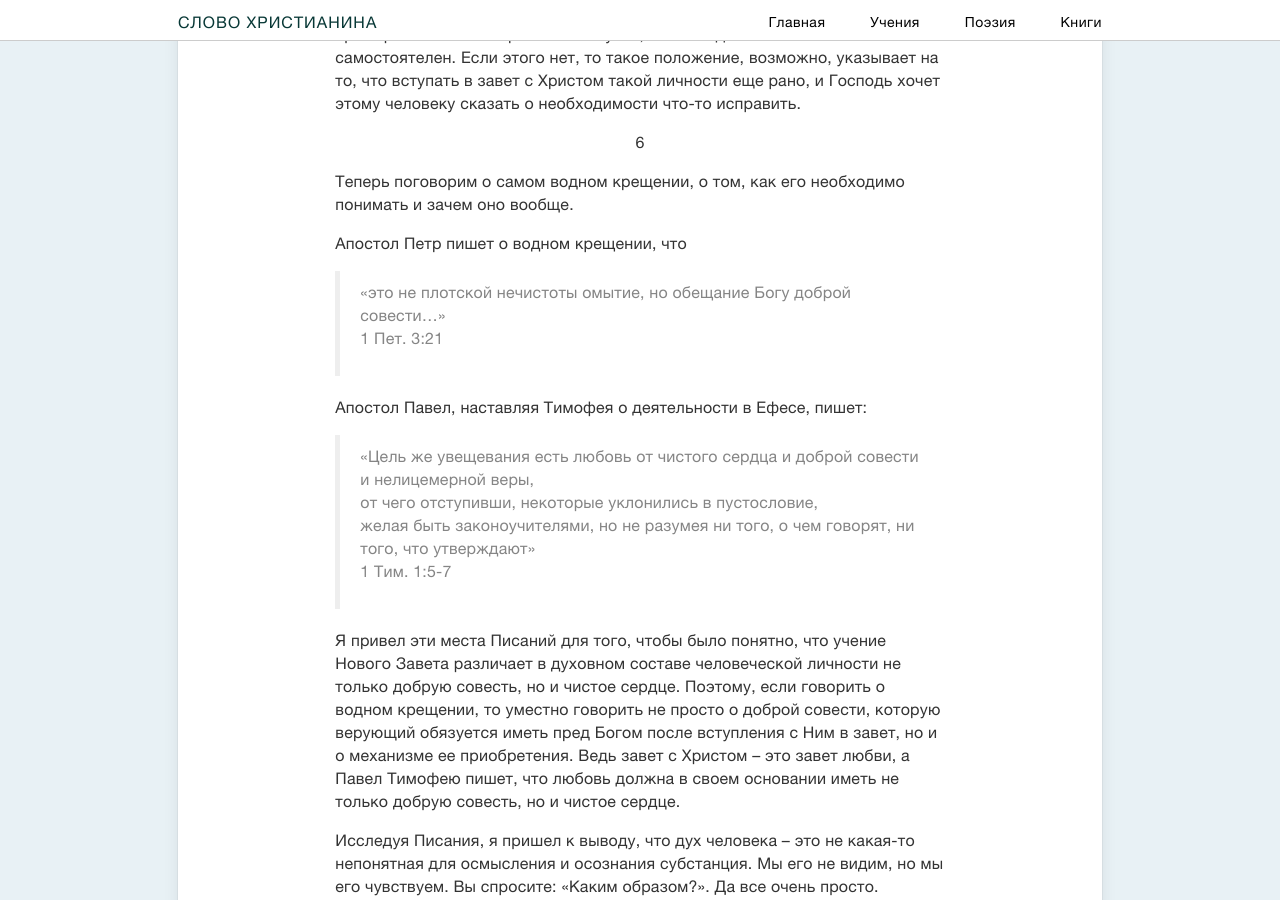
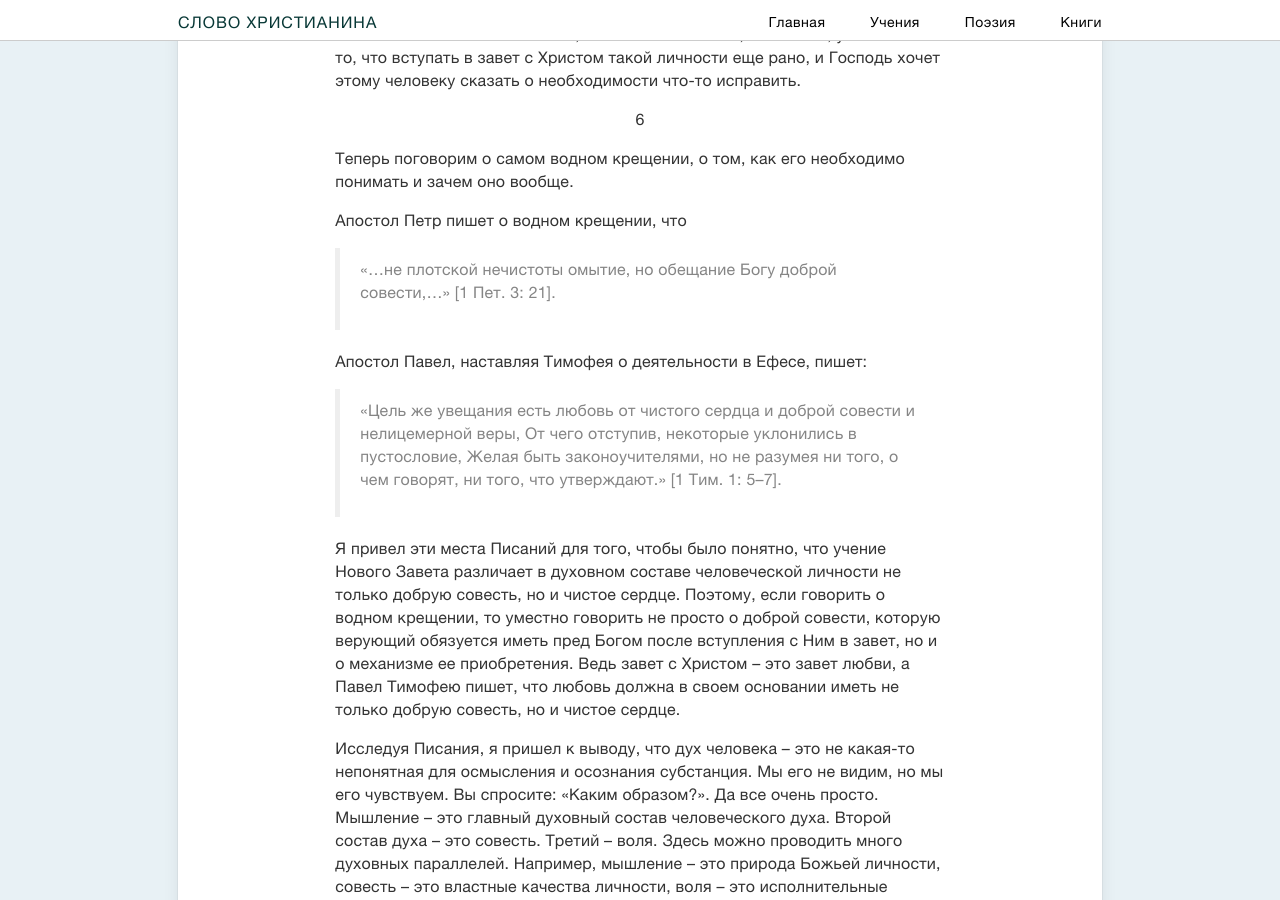
Before and after one commit to slovohrista/slovohrista.github.io, a Jekyll site: the page built from _posts/doctrine/2013-10-05-vodnoe-kreshhenie-vo-imja-gospoda-iisusa-khrista-chast-2.md, in a window 1280 px wide and 900 px high, scrolled down 4669 px. Built offline with Jekyll 4.4.1, drawn with Linux system fonts in a browser that asks for light colours; nearby versions of some CDN libraries; comment, search, counter and statistics services are not loaded; some of the changed text lies outside the part shown.

Commit message:
Update 2013-10-05-vodnoe-kreshhenie-vo-imja-gospoda-iisusa-khrista-chast-2.md

```diff
--- a/_posts/doctrine/2013-10-05-vodnoe-kreshhenie-vo-imja-gospoda-iisusa-khrista-chast-2.md
+++ b/_posts/doctrine/2013-10-05-vodnoe-kreshhenie-vo-imja-gospoda-iisusa-khrista-chast-2.md
@@ -42,15 +40,11 @@ author: Бреурош Владимир
 
 Апостол Петр пишет о водном крещении, что
 
-> «это не плотской нечистоты омытие, но обещание Богу доброй совести…»
-> 1 Пет. 3:21
+> «…не плотской нечистоты омытие, но обещание Богу доброй совести,…» [1 Пет. 3: 21].
 
 Апостол Павел, наставляя Тимофея о деятельности в Ефесе, пишет:
 
-> «Цель же увещевания есть любовь от чистого сердца и доброй совести и нелицемерной веры,
-> от чего отступивши, некоторые уклонились в пустословие,
-> желая быть законоучителями, но не разумея ни того, о чем говорят, ни того, что утверждают»
-> 1 Тим. 1:5-7
+> «Цель же увещания есть любовь от чистого сердца и доброй совести и нелицемерной веры, От чего отступив, некоторые уклонились в пустословие, Желая быть законоучителями, но не разумея ни того, о чем говорят, ни того, что утверждают.» [1 Тим. 1: 5–7].
 
 Я привел эти места Писаний для того, чтобы было понятно, что учение Нового Завета различает в духовном составе человеческой личности не только добрую совесть, но и чистое сердце. Поэтому, если говорить о водном крещении, то уместно говорить не просто о доброй совести, которую верующий обязуется иметь пред Богом после вступления с Ним в завет, но и о механизме ее приобретения. Ведь завет с Христом – это завет любви, а Павел Тимофею пишет, что любовь должна в своем основании иметь не только добрую совесть, но и чистое сердце.
 
```
Also changed, not shown: other parts of _posts/doctrine/2013-10-05-vodnoe-kreshhenie-vo-imja-gospoda-iisusa-khrista-chast-2.md (+2 -6 lines).
